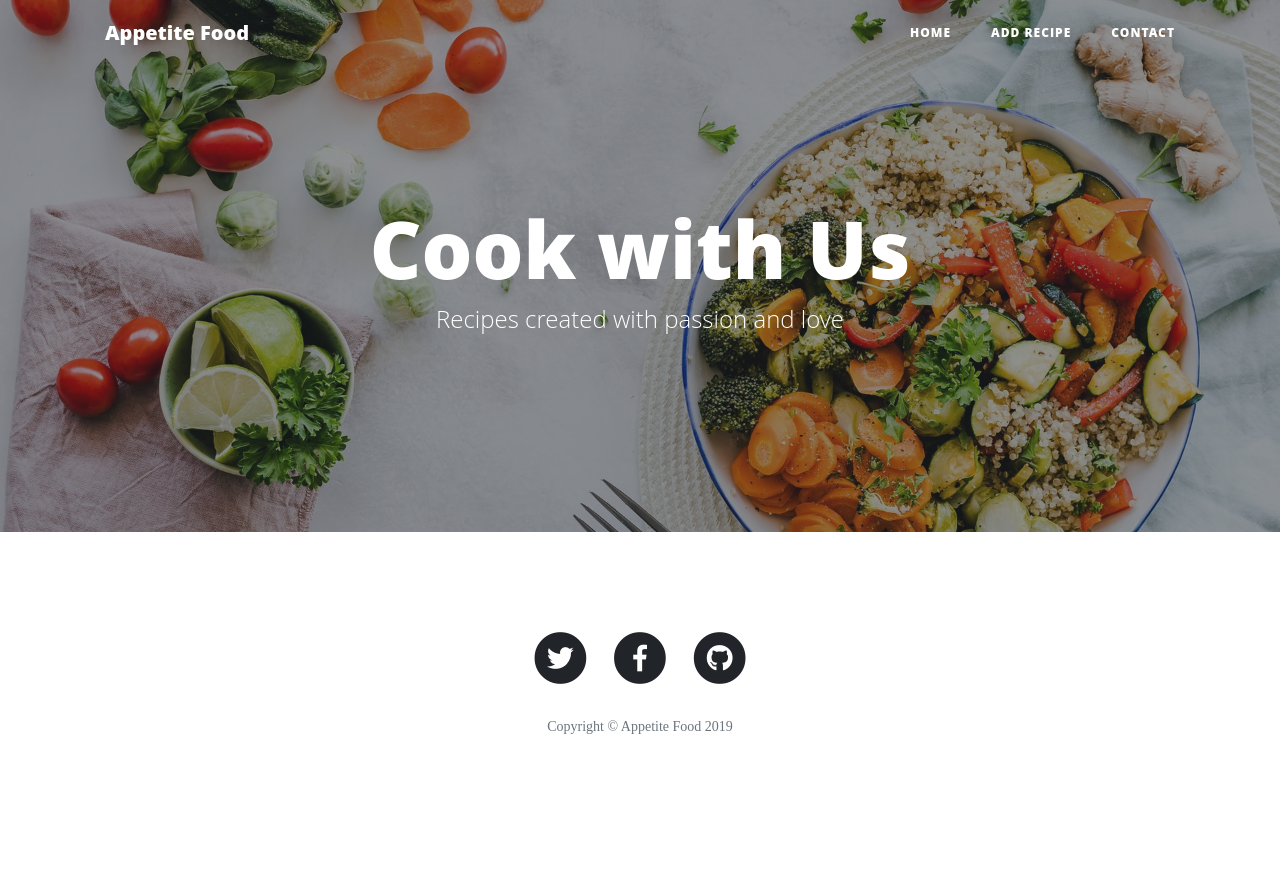
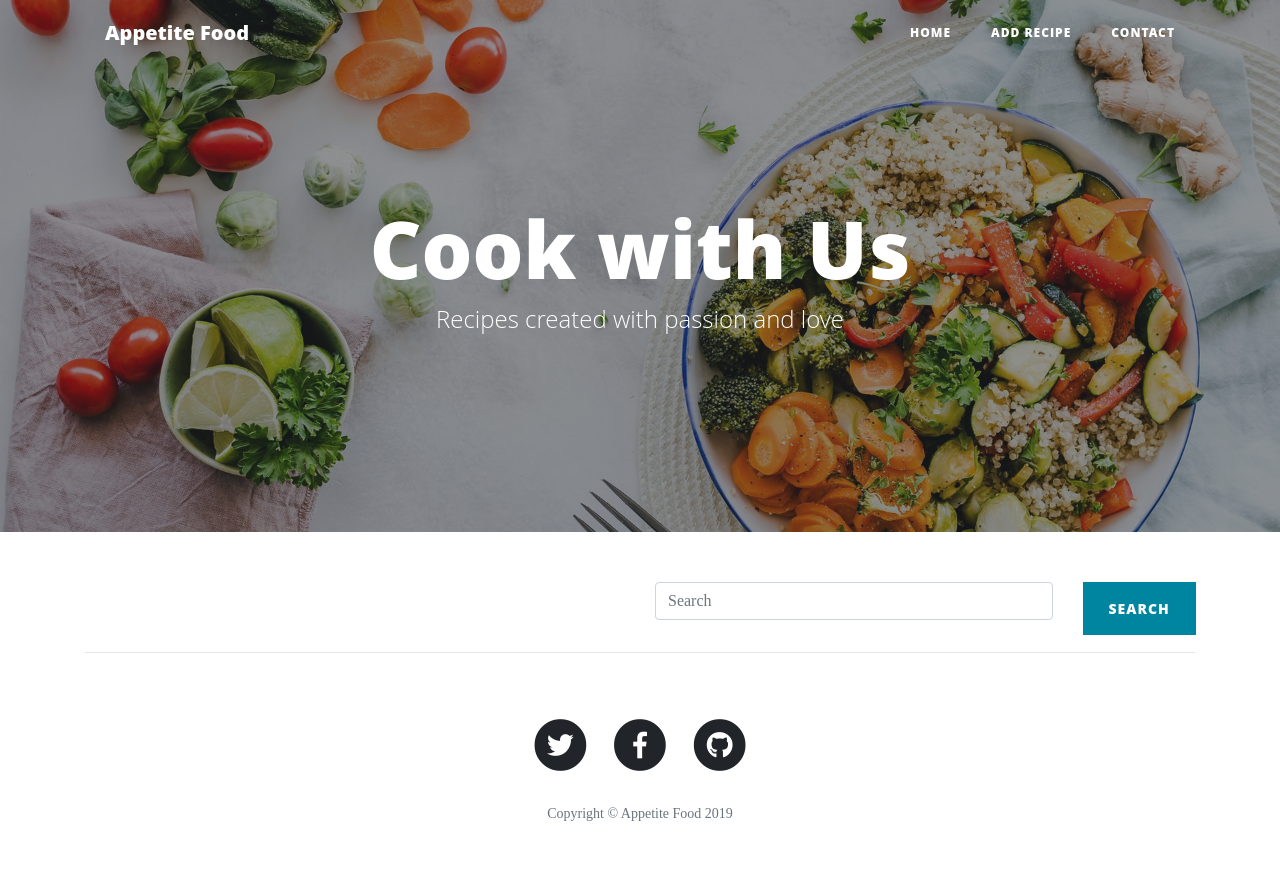
Before and after one commit to LukaszPlawinski/appetite-food, a Flask app: page / in a window 1280 px wide. Before the commit the page ends 734 px from the top, so only its background shows below. Run offline with Flask 2, Linux system fonts and the light colour scheme; data that the repository does not hold is empty; some libraries are stand-ins or nearby versions.

Commit message:
search option added

```diff
--- a/templates/index.html
+++ b/templates/index.html
@@ -4,6 +4,24 @@
     <h1>Cook with Us</h1>
     <span class="subheading">Recipes created with passion and love</span> {% endblock %} {% block content %}
     <div class="container">
+        <div class="row">
+            <div class="col-12 col-md-6">
+
+            </div>
+            <div class="col-12 col-md-6">
+                <form   method='POST'>
+                    <div class="row justify-content-end">
+                        <div class="md-form mb-3 col-8 col-md-9 search_input" >
+                          <input class="form-control " name="search_input" type="text" placeholder="Search" aria-label="Search"/>
+                        </div>
+                        <div class="col-4 col-md-3 flex-row-reverse">
+                             <input class="btn btn-primary" type="submit" name="action" value="search"/>
+                        </div>
+                    </div>
+                </form>
+            </div>
+        </div>
+        <hr>
         <div class="row text-center">
             {% for recipe in recipes %}
             <div class="col-lg-3 col-md-6 mb-4">
```
